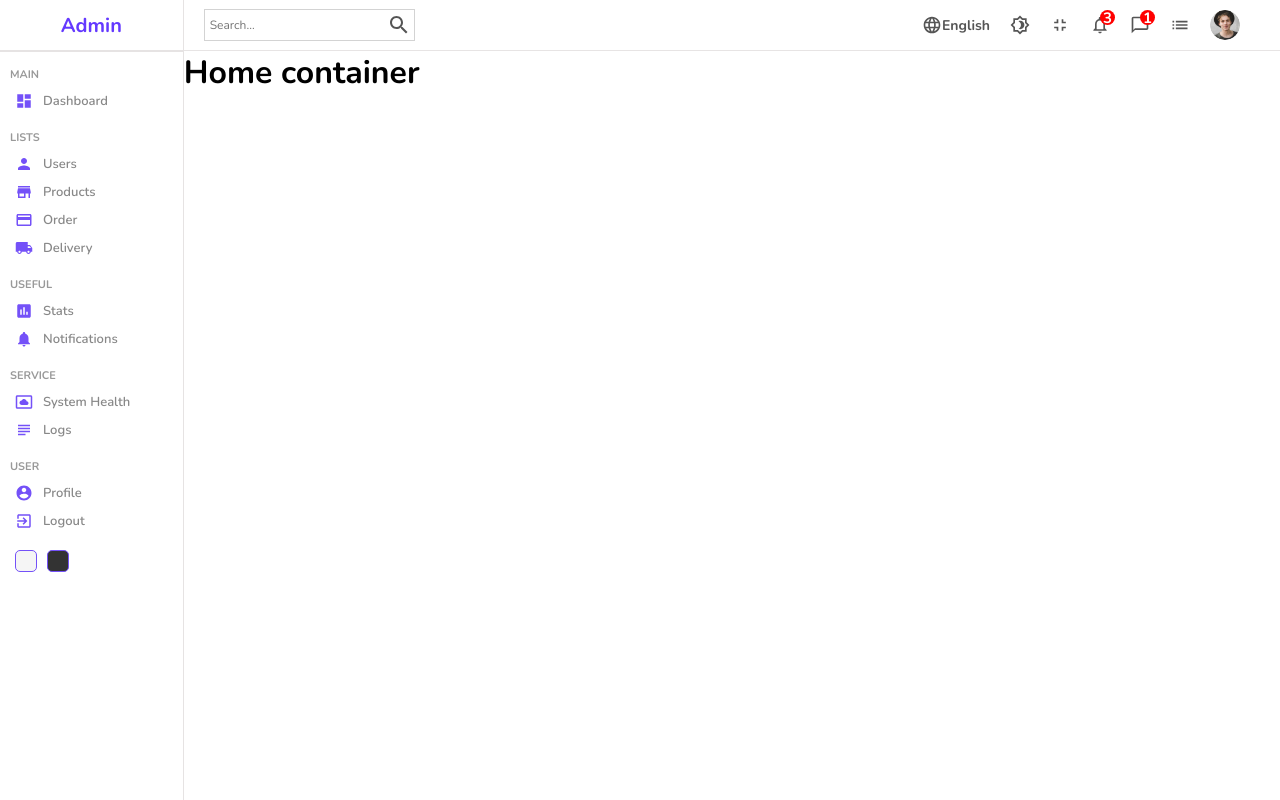
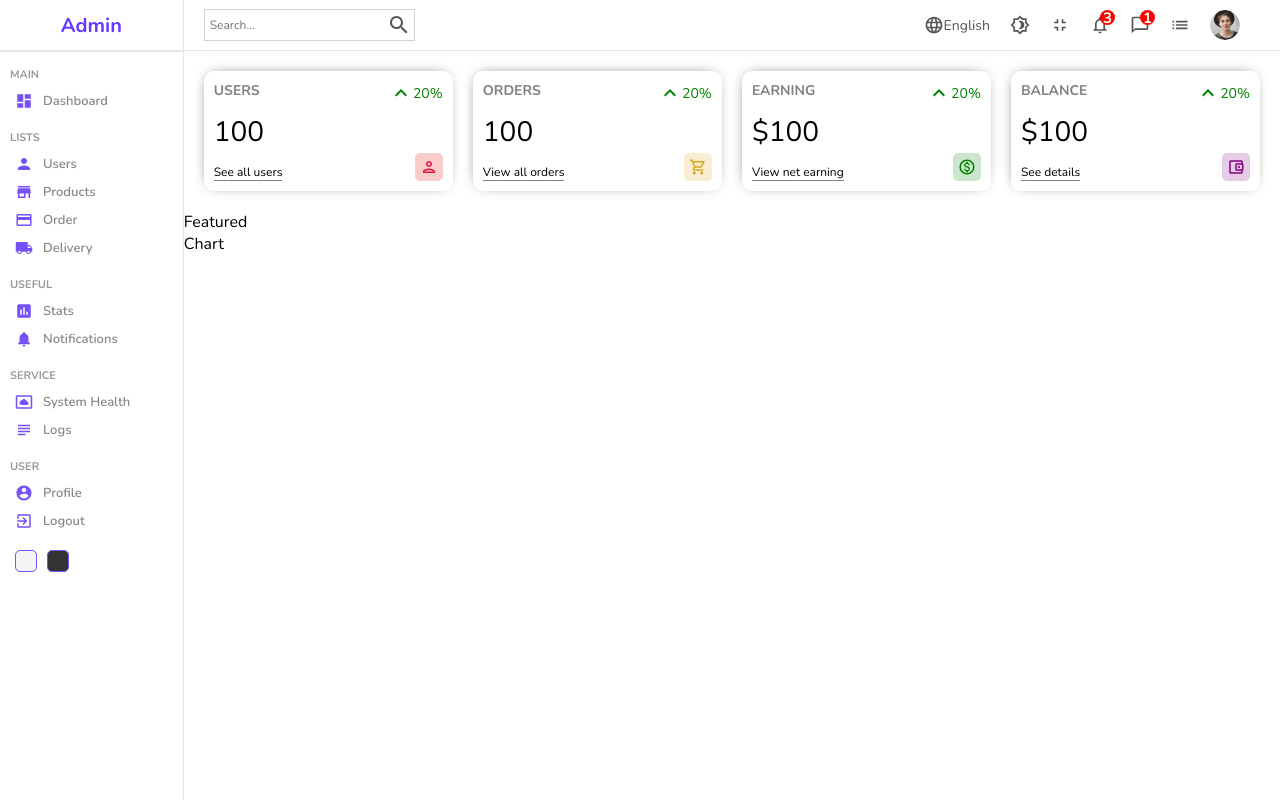
Before and after one commit to decozzfx/admin-panel-lamadev, a React (Create React App) app: page / in a window 1280 px wide. Built offline with nearby package versions, Linux system fonts and the light colour scheme.

Commit message:
build widget, next build chart

```diff
--- /dev/null
+++ b/src/components/chart/Chart.jsx
@@ -0,0 +1,10 @@
+import React from 'react'
+import './chart.scss'
+
+const Chart = () => {
+  return (
+    <div>Chart</div>
+  )
+}
+
+export default Chart
--- /dev/null
+++ b/src/components/featured/Featured.jsx
@@ -0,0 +1,10 @@
+import React from 'react'
+import './featured.scss'
+
+const Featured = () => {
+  return (
+    <div>Featured</div>
+  )
+}
+
+export default Featured
--- /dev/null
+++ b/src/components/widgets/Widget.jsx
@@ -0,0 +1,79 @@
+import { AccountBalanceOutlined, AccountBalanceWalletOutlined, KeyboardArrowUp, MonetizationOnOutlined, PersonOutlined, ShoppingCartOutlined } from '@material-ui/icons'
+import React from 'react'
+import './widget.scss'
+
+const Widget = ({ type }) => {
+   let data
+
+   //temporary
+   const amount = 100
+   const diff = 20
+
+   switch (type) {
+      case 'user':
+         data = {
+            title : 'USERS',
+            isMoney : false,
+            link : 'See all users',
+            icon : <PersonOutlined className='icon' style={{
+               color : 'crimson',
+               backgroundColor : 'rgba(225, 0, 0, 0.2)'
+            }} />
+         }
+         break
+      case 'order':
+         data = {
+            title : 'ORDERS',
+            isMoney : false,
+            link : 'View all orders',
+            icon : <ShoppingCartOutlined className='icon' style={{
+               backgroundColor : 'rgba(218, 165, 32, 0.2)',
+               color : 'goldenrod'
+            }} />
+         }
+         break
+      case 'earning':
+         data = {
+            title : 'EARNING',
+            isMoney : true,
+            link : 'View net earning',
+            icon : <MonetizationOnOutlined className='icon' style={{
+               backgroundColor : 'rgba(0, 128, 0, 0.2)',
+               color : 'green'
+            }} />
+         }
+         break
+      case 'balance':
+         data = {
+            title : 'BALANCE',
+            isMoney : true,
+            link : 'See details',
+            icon : <AccountBalanceWalletOutlined className='icon' style={{
+               backgroundColor : 'rgba(128, 0, 128, 0.2)',
+               color : 'purple'
+            }} />
+         }
+         break
+      default:
+         break
+   }
+
+  return (
+    <div className="widget">
+       <div className="left">
+          <span className='title'>{data.title}</span>
+          <span className='counter'>{data.isMoney && '$'}{amount}</span>
+          <span className='link'>{data.link}</span>
+       </div>
+       <div className="right">
+          <div className="percentage positive">
+             <KeyboardArrowUp />
+             {diff}%
+          </div>
+          {data.icon}
+       </div>
+    </div>
+  )
+}
+
+export default Widget
--- /dev/null
+++ b/src/components/widgets/widget.scss
@@ -0,0 +1,52 @@
+.widget{
+    display: flex;
+    flex: 1;
+    padding: 10px;
+    justify-content: space-between;
+    box-shadow: -1px -1px 15px -8px ;
+    border-radius: 10px;
+    height: 100px;
+
+    .left, .right{
+        display: flex;
+        flex-direction: column;
+        justify-content: space-between;
+
+        .title{
+            font-weight: bold;
+            font-size: 14px;
+            color: gray;
+        }
+
+        .counter{
+            font-size: 28px;
+            font-weight: 300;
+        }
+
+        .link{
+            width: max-content;
+            font-size: 12px;
+            border-bottom: 1px solid gray;
+        }
+
+        .percentage{
+            display: flex;
+            align-items: center;
+            font-size: 14px;
+
+            &.positive{
+                color: green;
+            }
+            &.negative{
+                color: red;
+            }
+        }
+
+        .icon{
+            font-size: 18px;
+            padding: 5px;
+            border-radius: 5px;
+            align-self: flex-end;
+        }
+    }
+}
--- a/src/pages/home/Home.jsx
+++ b/src/pages/home/Home.jsx
@@ -1,18 +1,30 @@
-import React from 'react'
-import Navbar from '../../components/navbar/Navbar'
-import Sidebar from '../../components/sidebar/Sidebar'
-import './home.scss'
+import React from "react";
+import Chart from "../../components/chart/Chart";
+import Featured from "../../components/featured/Featured";
+import Navbar from "../../components/navbar/Navbar";
+import Sidebar from "../../components/sidebar/Sidebar";
+import Widget from "../../components/widgets/Widget";
+import "./home.scss";
 
 const Home = () => {
   return (
-    <div className='home'>
-        <Sidebar />
-        <h1 className='homeContainer'>
-          <Navbar />
-          Home container
-        </h1>
+    <div className="home">
+      <Sidebar />
+      <div className="homeContainer">
+        <Navbar />
+        <div className="widgets">
+          <Widget type="user" />
+          <Widget type="order" />
+          <Widget type="earning" />
+          <Widget type="balance" />
+        </div>
+        <div className="charts">
+           <Featured />
+           <Chart />
+        </div>
+      </div>
     </div>
-  )
-}
+  );
+};
 
-export default Home
+export default Home;
--- a/src/pages/home/home.scss
+++ b/src/pages/home/home.scss
@@ -4,4 +4,10 @@
     .homeContainer {
         flex : 6;
     }
+
+    .widgets{
+        display: flex;
+        padding: 20px;
+        gap: 20px;
+    }
 }
```
Also changed, not shown: src/components/chart/chart.scss (added), src/components/featured/featured.scss (added).
